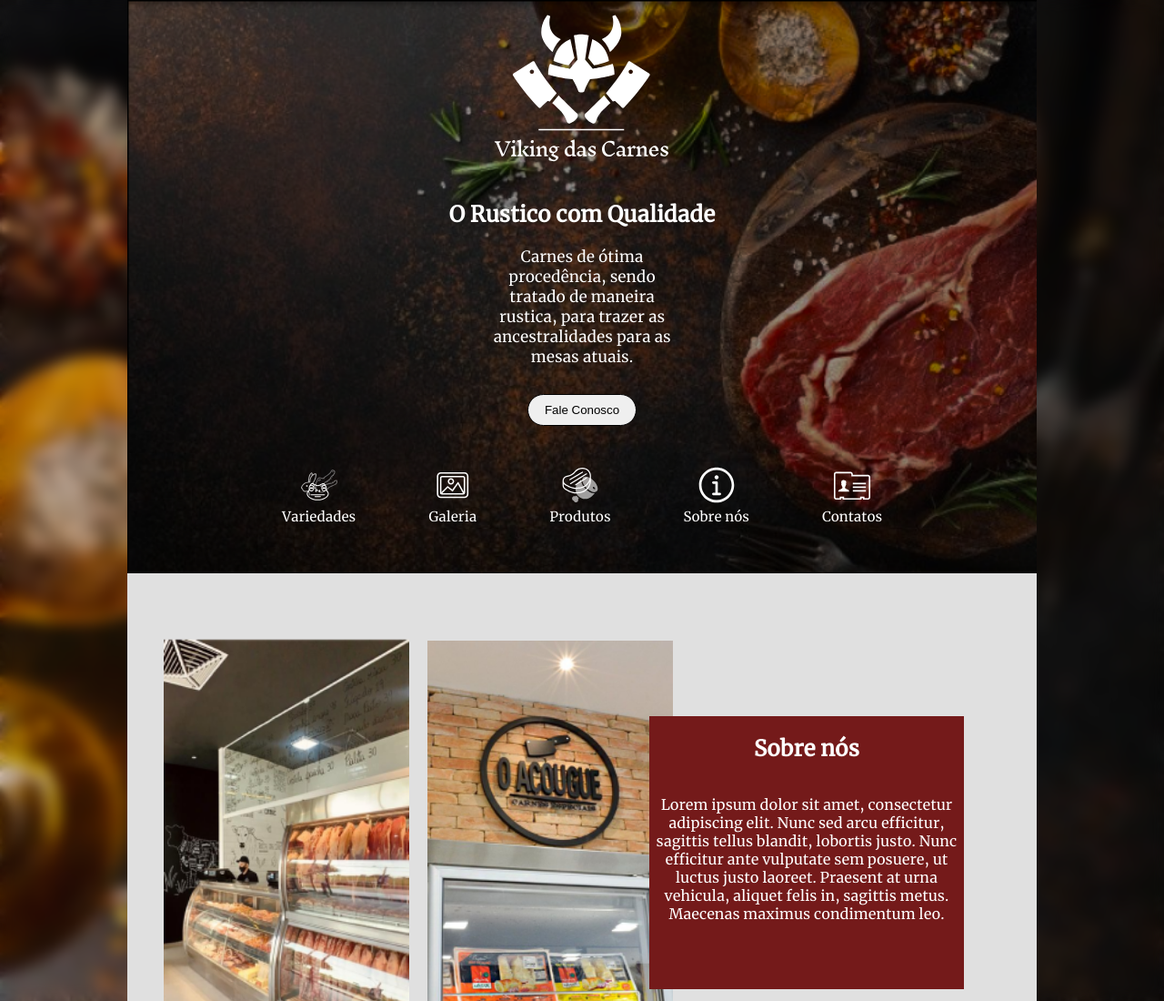
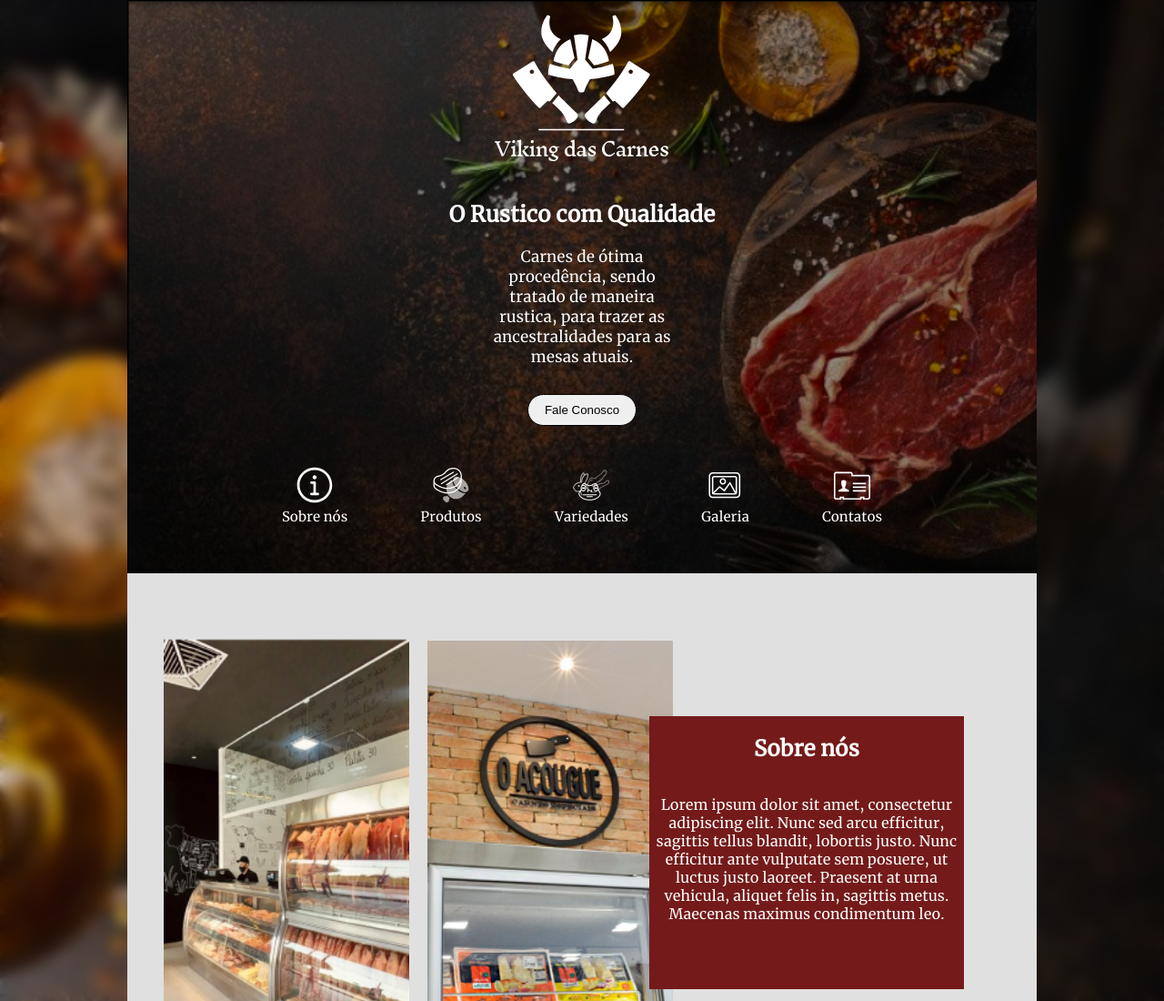
Before and after one commit to NickPW00/siteChurrasco2.0, a plain HTML site: page index.html in a window 1280 px wide. Shown: the top 1100 px of the page at 91% size. Drawn offline with Linux system fonts and the light colour scheme.

Commit message:
Header linkado para levar para cada parte do site de forma instantanea. Obs.: Mudanças como transição até cada parte e link na logo são necessárias. CASA.

```diff
--- a/index.html
+++ b/index.html
@@ -15,26 +15,36 @@
         <p>Carnes de ótima procedência, sendo tratado de maneira rustica, para trazer as ancestralidades para as mesas atuais.</p>
         <button>Fale Conosco</button>
         <nav>
+            <a href="#section1">
+                <figure>
+                    <img src="icons/header/Vector.svg" alt="Sobre nós" title="Sobre nós">
+                    <figcaption>Sobre nós</figcaption>
+                </figure>
+            </a>
+            <a href="#section2">
+                <figure>
+                    <img src="icons/header/icons8-meat 4.svg" alt="Produtos" title="Produtos">
+                    <figcaption>Produtos</figcaption>
+                </figure>
+            </a>
+            <a href="#section3">
                 <figure>
                         <img src="icons/header/Component 10.svg" alt="Variedades" title="Variedades">
                         <figcaption>Variedades</figcaption>
                 </figure>
+            </a>
+            <a href="#section4">
                 <figure>
                     <img src="icons/header/icons8-galery 4.svg" alt="Galeria" title="Galeria">
                     <figcaption>Galeria</figcaption>
                 </figure>
+            </a>
+            <a href="#section5">
                 <figure>
-                <img src="icons/header/icons8-meat 4.svg" alt="" title="Produtos">
-                <figcaption>Produtos</figcaption>
-            </figure>
-            <figure>
-                <img src="icons/header/Vector.svg" alt="" title="Sobre nós">
-                <figcaption>Sobre nós</figcaption>
-            </figure>
-            <figure>
-                <img src="icons/header/icons8-contact (1).svg" alt="" style="font-style: white" title="Contatos">
+                    <img src="icons/header/icons8-contact (1).svg" alt="Contatos" style="font-style: white" title="Contatos">
                     <figcaption>Contatos</figcaption>
                 </figure>
+            </a>
         </nav>
     </header>
     <main>
--- a/style.css
+++ b/style.css
@@ -107,6 +107,16 @@ nav figure{
     flex-direction: column;
     justify-content: center;
     font-size: 15px;
+}
+
+nav a{
+    color: var(--cor-da-fonte);
+    text-decoration: none;
+}
+
+nav a:hover{
+    background-color: #39393950;
+    box-shadow:  5px 5px 5px black;
 }
 
 nav figure figcaption{
```
Lines whose indentation alone changed are shown as unchanged.
